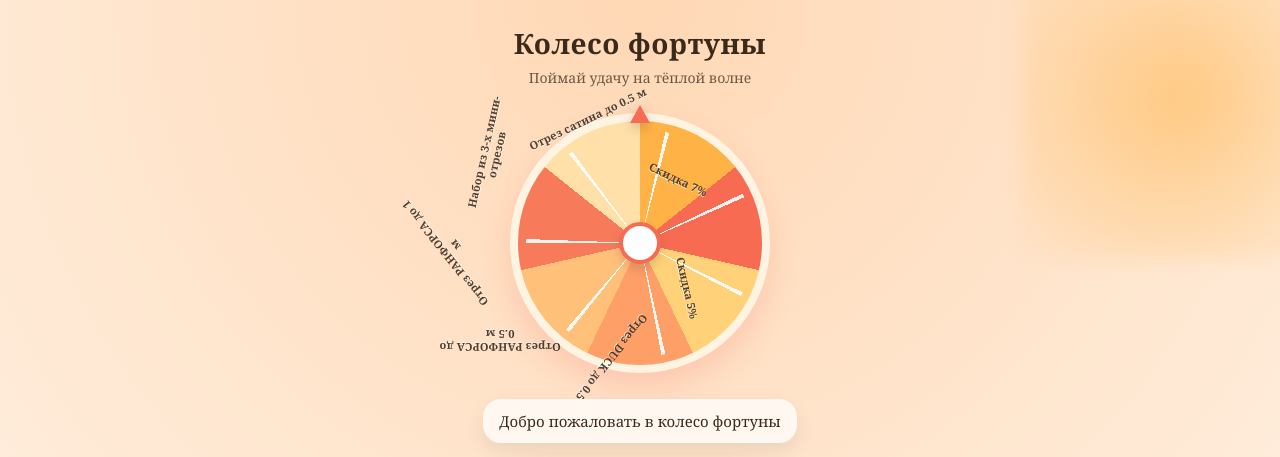
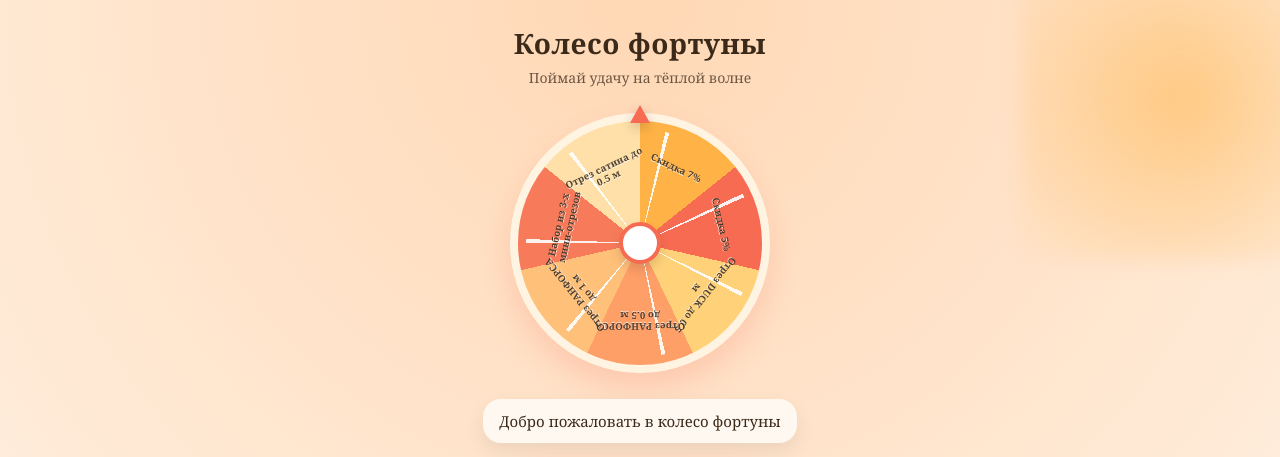
Before and after one commit to Debade41/tgappFC, a React (Vite) app in the folder miniapp/web/: page / in a window 1280 px wide. Shown: the top 457 px of the page. Built offline with nearby package versions, Linux system fonts and the light colour scheme; no server answers.

Commit message:
fix bugs

```diff
--- a/miniapp/web/src/App.jsx
+++ b/miniapp/web/src/App.jsx
@@ -137,7 +137,7 @@ export default function App() {
                 <div
                   className="wheel-label"
                   key={label}
-                  style={{ transform: `rotate(${angle}deg) translateY(-110px)` }}
+                  style={{ transform: `rotate(${angle}deg) translateY(-88px) translateX(-50%)` }}
                 >
                   {label}
                 </div>
--- a/miniapp/web/src/styles.css
+++ b/miniapp/web/src/styles.css
@@ -108,15 +108,17 @@ body {
   top: 50%;
   left: 50%;
   transform-origin: 0 0;
-  font-size: 11px;
+  font-size: 9.5px;
   font-weight: 700;
   text-align: center;
-  width: 140px;
-  margin-left: -70px;
+  width: 96px;
+  margin-left: 0;
   color: rgba(59, 42, 26, 0.9);
   text-shadow: 0 1px 0 rgba(255, 255, 255, 0.8);
   line-height: 1.15;
   letter-spacing: 0.2px;
+  white-space: normal;
+  word-break: break-word;
 }
 
 .wheel-center {
```
